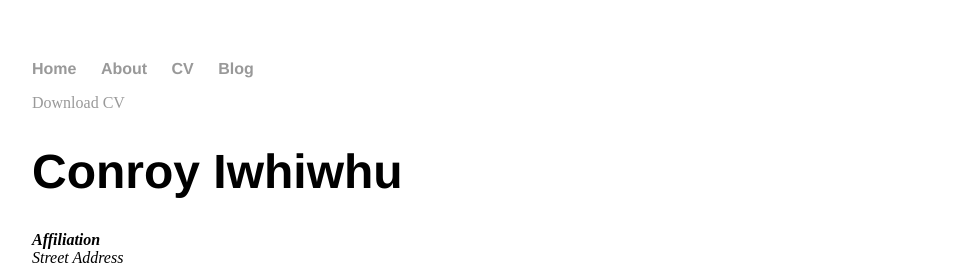
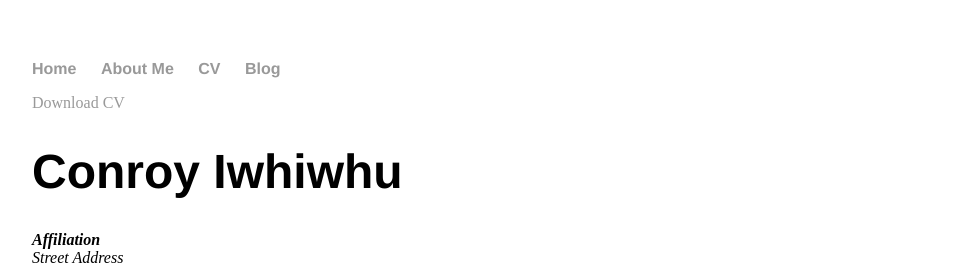
Before and after one commit to conroyiwhiwhu/conroyiwhiwhu.github.io, a Jekyll site: the page built from cv/index.html, in a window 1280 px wide. Shown: the top 265 px of the page, without its empty margins (160-1119 px from the left). Built offline with Jekyll 4.4.1, drawn with Linux system fonts in a browser that asks for light colours.

Commit message:
Update default.html

```diff
--- a/_layouts/default.html
+++ b/_layouts/default.html
@@ -1,15 +1,18 @@
 <!DOCTYPE html>
-	<html>
+	<html lang="en">
 		<head>
+			<meta charset="utf-8">
 			<title>{{ page.title }}</title>
 			<!-- link to main stylesheet -->
 			<link rel="stylesheet" type="text/css" href="/css/main.css">
+
+			<meta name="viewport" content="width=device-width, initial-scale=1">
 		</head>
 		<body>
 			<nav>
 	    		<ul>
 	        		<li><a href="/">Home</a></li>
-		        	<li><a href="/about">About</a></li>
+		        	<li><a href="/about">About Me</a></li>
 	        		<li><a href="/cv">CV</a></li>
 	        		<li><a href="/blog">Blog</a></li>
 	    		</ul>
```
